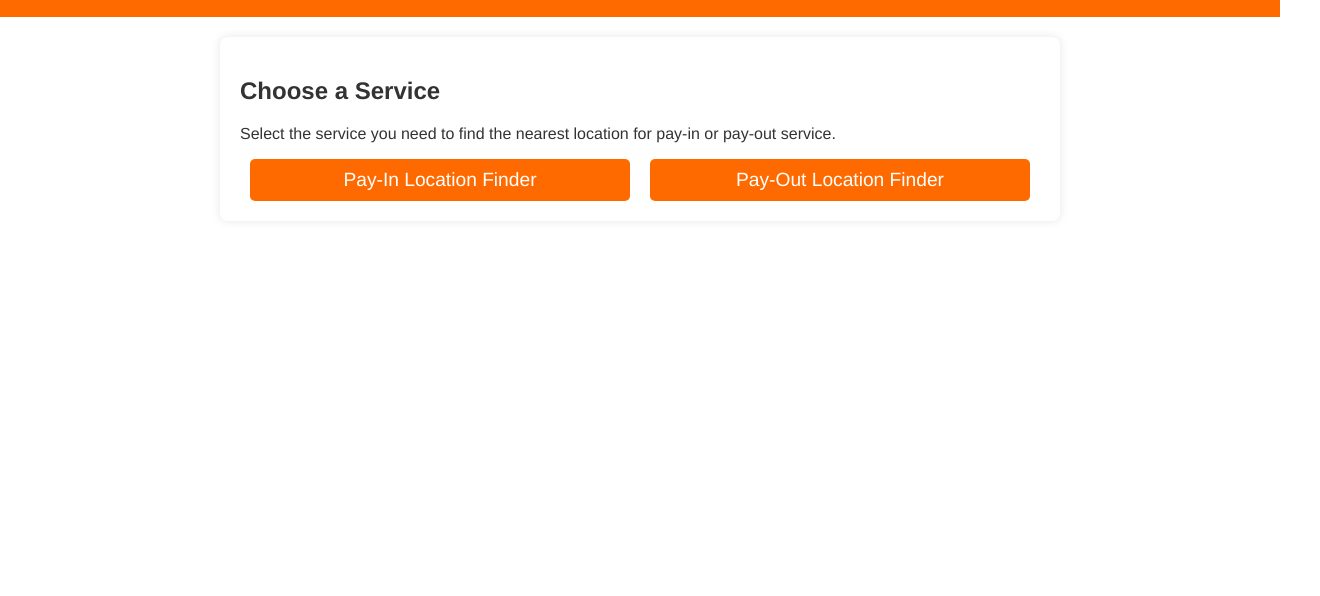
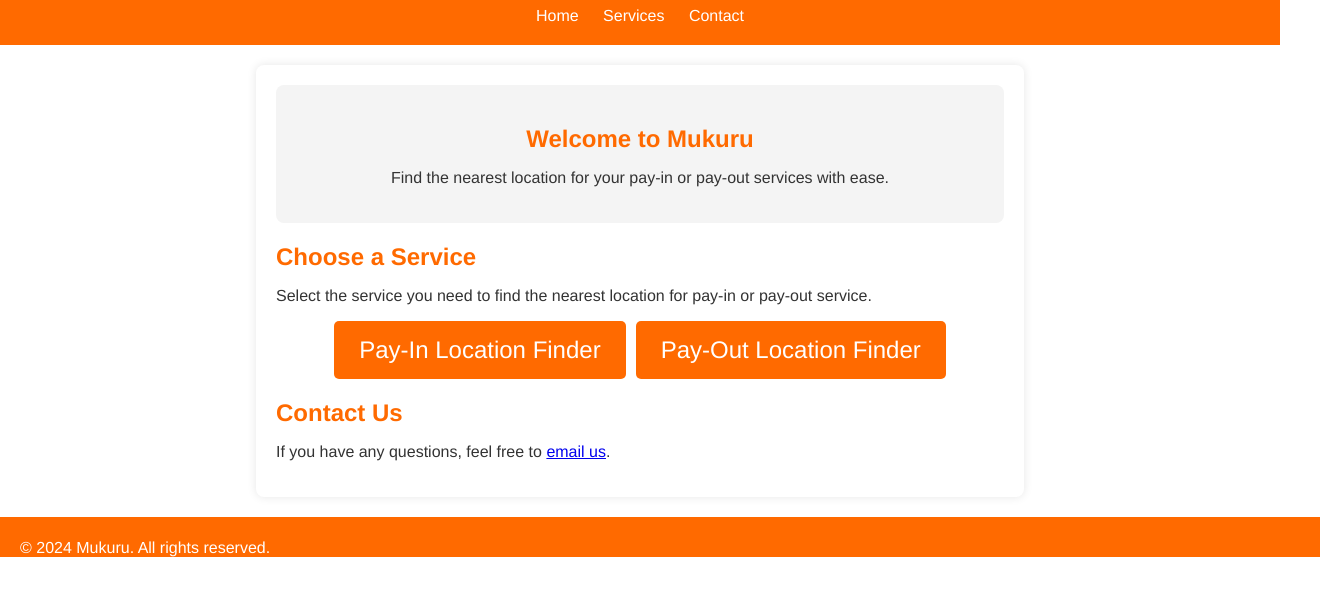
Before and after one commit to FLAVIAFRANCISCA/SheHacks-Pay-In-and-Pay-Out-Location-Finder, a website: page SheHacks/Index.html in a window 1280 px wide. Shown: the part 60-656 px from the top of the page, 1320 px wide, since content can reach past the window. Drawn offline with Linux system fonts and the light colour scheme; files whose address does not match are found by name.

Commit message:
working on it

```diff
--- a/SheHacks/Index.html
+++ b/SheHacks/Index.html
@@ -1,23 +1,56 @@
 <!DOCTYPE html>
 <html lang="en">
   <head>
-    <meta charset="UTF-8">
-    <meta name="viewport" content="width=device-width, initial-scale=1.0">
+    <meta charset="UTF-8" />
+    <meta name="viewport" content="width=device-width, initial-scale=1.0" />
     <title>Mukuru Location Finder</title>
     <link rel="stylesheet" href="styles.css" />
   </head>
+
   <body>
     <header>
       <h1>Mukuru Location Finder</h1>
+      <nav>
+        <ul>
+          <li><a href="#home">Home</a></li>
+          <li><a href="#services">Services</a></li>
+          <li><a href="#contact">Contact</a></li>
+        </ul>
+      </nav>
     </header>
 
     <div class="container">
+      <section id="home" class="hero">
+        <h2>Welcome to Mukuru</h2>
+        <p>
+          Find the nearest location for your pay-in or pay-out services with
+          ease.
+        </p>
+      </section>
+
+      <section id="services">
         <h2>Choose a Service</h2>
-        <p>Select the service you need to find the nearest location for pay-in or pay-out service.</p>
+        <p>
+          Select the service you need to find the nearest location for pay-in or
+          pay-out service.
+        </p>
         <div class="buttons-container">
           <a href="pay-in.html">Pay-In Location Finder</a>
           <a href="pay-out.html">Pay-Out Location Finder</a>
         </div>
+      </section>
+
+      <section id="contact">
+        <h2>Contact Us</h2>
+        <p>
+          If you have any questions, feel free to
+          <a href="mailto:contact@mukuru.com">email us</a>.
+        </p>
+      </section>
     </div>
+
+    <footer>
+      <p>&copy; 2024 Mukuru. All rights reserved.</p>
+    </footer>
   </body>
 </html>
--- a/SheHacks/styles.css
+++ b/SheHacks/styles.css
@@ -4,6 +4,7 @@
     color: #333;
     margin: 0;
     padding: 0;
+    min-height: 100vh;
 }
 
 header {
@@ -21,9 +22,29 @@
     left: 10px;
     width: 150px;
     height: 50px;
-  background: url('SheHacks/MUKURUlogo-removebg-preview.png') no-repeat center center;
+    background: url("SheHacks/MUKURUlogo-removebg-preview.png") no-repeat center center;
     background-size: contain;
     z-index: -1;
+}
+
+header nav {
+    margin-top: 10px;
+}
+
+header nav ul {
+    list-style: none;
+    padding: 0;
+    margin: 0;
+}
+
+header nav ul li {
+    display: inline;
+    margin: 0 10px;
+}
+
+header nav ul li a {
+    color: #fff;
+    text-decoration: none;
 }
 
 h1 {
@@ -31,28 +52,43 @@
 }
 
 .container {
-  max-width: 800px;
-  margin: 20px auto;
+    /* max-width: 1000px; */
+    margin: 20px 20%;
     padding: 20px;
     background-color: #fff;
     border-radius: 8px;
     box-shadow: 0 0 10px rgba(0, 0, 0, 0.1);
 }
 
+.hero {
+    background-color: #f4f4f4;
+    padding: 20px;
+    text-align: center;
+    border-radius: 8px;
+}
+
+.hero h2 {
+    margin-bottom: 10px;
+    color: #ff6a00;
+}
+
+section h2 {
+    color: #ff6a00;
+    margin-bottom: 10px;
+}
+
 .buttons-container {
     display: flex;
-  justify-content: space-between;
+    justify-content: center;
+    gap: 10px;
 }
 
 .buttons-container a {
-  flex: 1;
-  text-align: center;
-  padding: 10px;
-  font-size: 1.2em;
+    padding: 15px 25px;
+    font-size: 1.5em;
     color: #fff;
     background-color: #ff6a00;
     border-radius: 5px;
-  margin: 0 10px;
     text-decoration: none;
     transition: background-color 0.3s, transform 0.3s;
 }
@@ -62,59 +98,18 @@
     transform: translateY(-2px);
 }
 
-.search-section h2 {
-  color: #ff6a00;
-  margin-bottom: 20px;
+footer {
+    background-color: #ff6a00;
+    color: white;
+    text-align: center;
+    padding: 20px;
+    position: relative;
+    bottom: 0;
+    width: 100%;
 }
 
-label {
-  font-weight: bold;
-  display: block;
-  margin-top: 10px;
+footer p {
+    position: absolute;
+    bottom: 0;
+    margin: 0;
 }
-
-input,
-select,
-button {
-  width: 100%;
-  padding: 10px;
-  margin-top: 10px;
-  border-radius: 4px;
-  border: 1px solid #ddd;
-  margin-bottom: 20px;
-  box-sizing: border-box;
-}
-
-button {
-  background-color: #ff6a00;
-  color: white;
-  border: none;
-  cursor: pointer;
-  font-size: 16px;
-}
-
-button:hover {
-  background-color: #333;
-}
-
-.results {
-  margin-top: 20px;
-}
-
-.results h3 {
-  color: #ff6a00;
-  margin-bottom: 10px;
-}
-
-.results ul {
-  list-style-type: none;
-  padding: 0;
-}
-
-.results li {
-  background-color: #f9f9f9;
-  margin-bottom: 10px;
-  padding: 10px;
-  border-radius: 4px;
-  border: 1px solid #ddd;
-}
```
Also changed, not shown: SheHacks/pay-in.html (+3 -2 lines), SheHacks/pay-out.html (added, +41 -0 lines), SheHacks/script.js (+5 -2 lines). Lines whose indentation alone changed are shown as unchanged.
